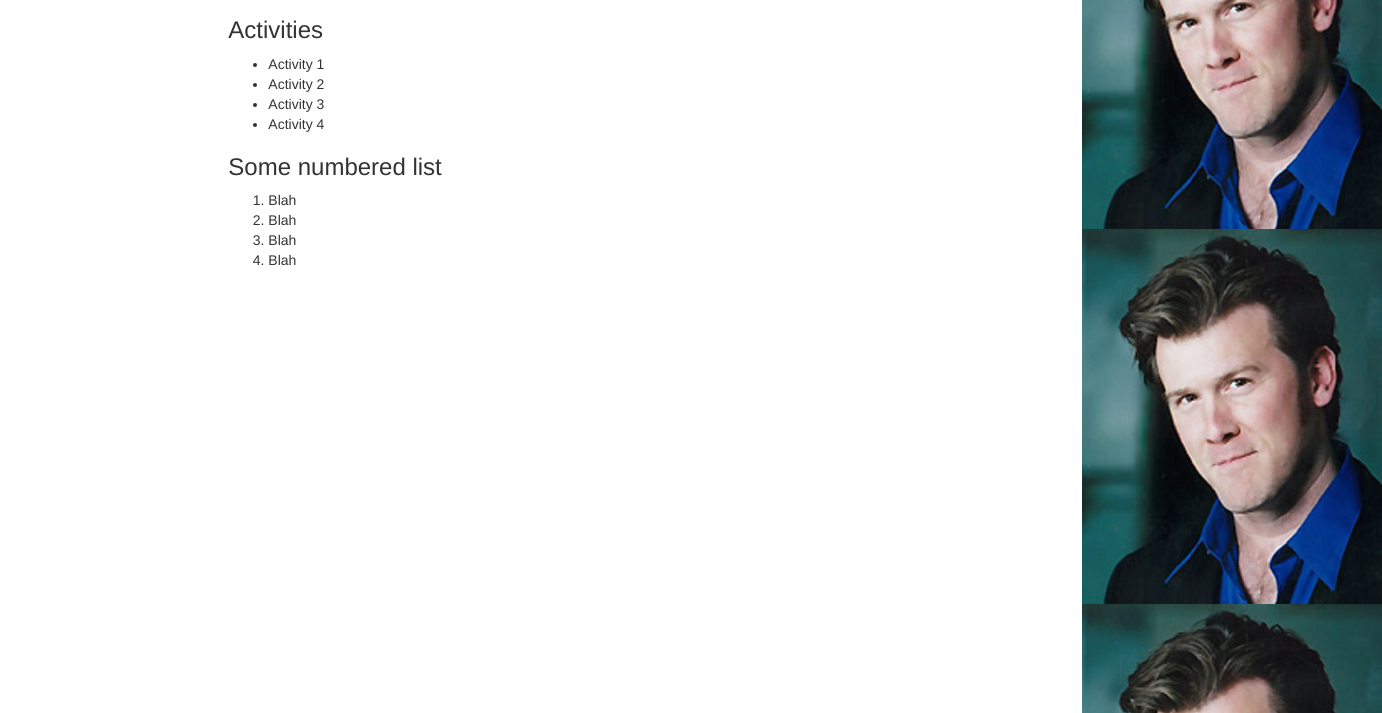
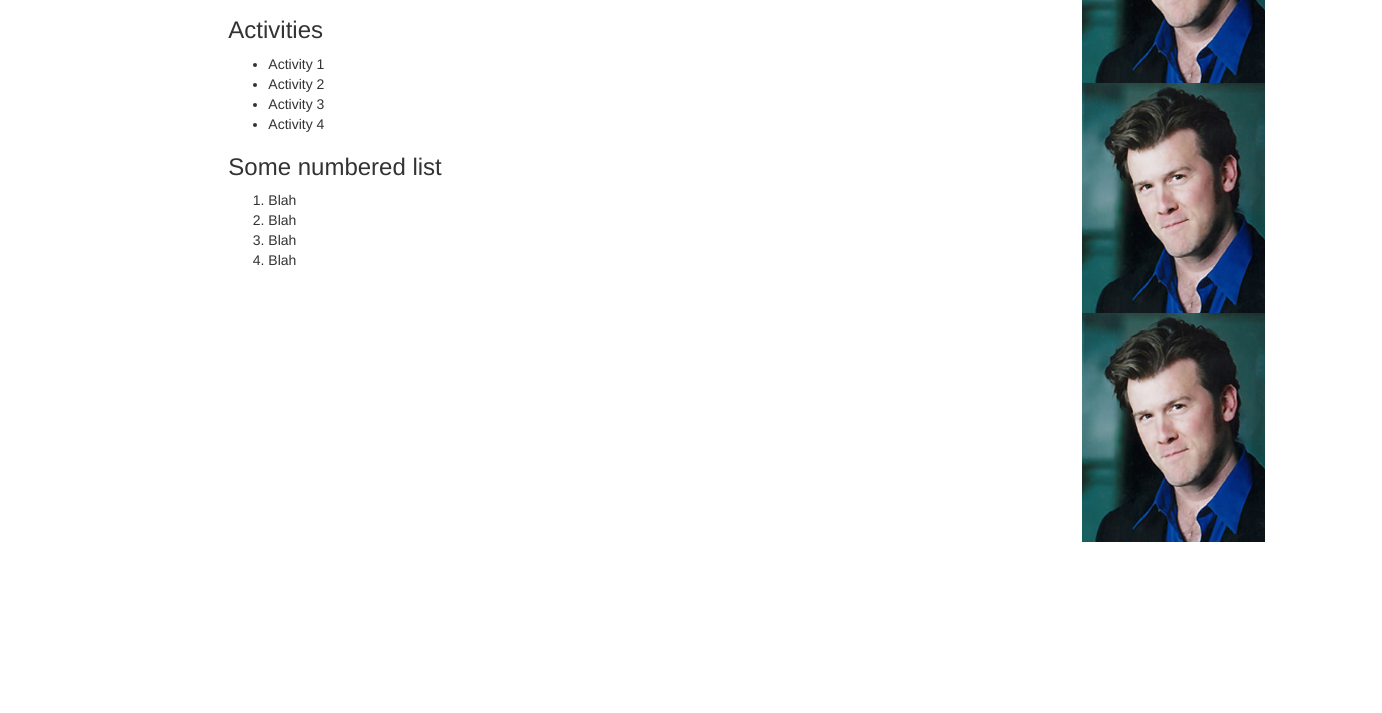
Before and after one commit to sagaquisces/portfolio, a plain HTML site: page index.html in a window 1280 px wide. Shown: the part 341-1054 px from the top of the page, 1382 px wide, since content can reach past the window. After the commit the page ends 883 px from the top, so only its background shows below. Drawn offline with Linux system fonts and the light colour scheme.

Commit message:
Add to styles.css a rule for images.It will make images responsive to screen size

```diff
--- a/css/styles.css
+++ b/css/styles.css
@@ -1,3 +1,10 @@
+img {
+  display: inline-block;
+  height: auto;
+  max-width: 100%;
+ }
+
+
 .jumbotron {
   margin-bottom: 0;
   padding-left: 15px;
```
